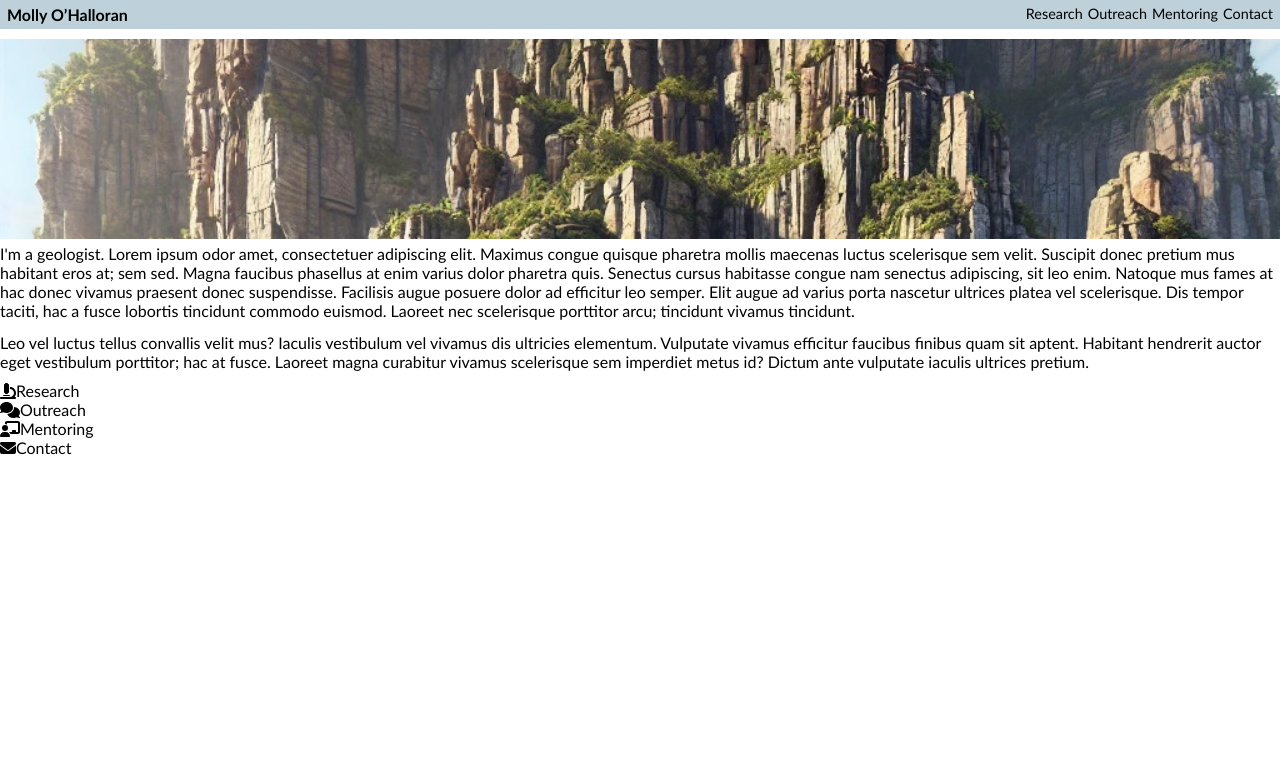
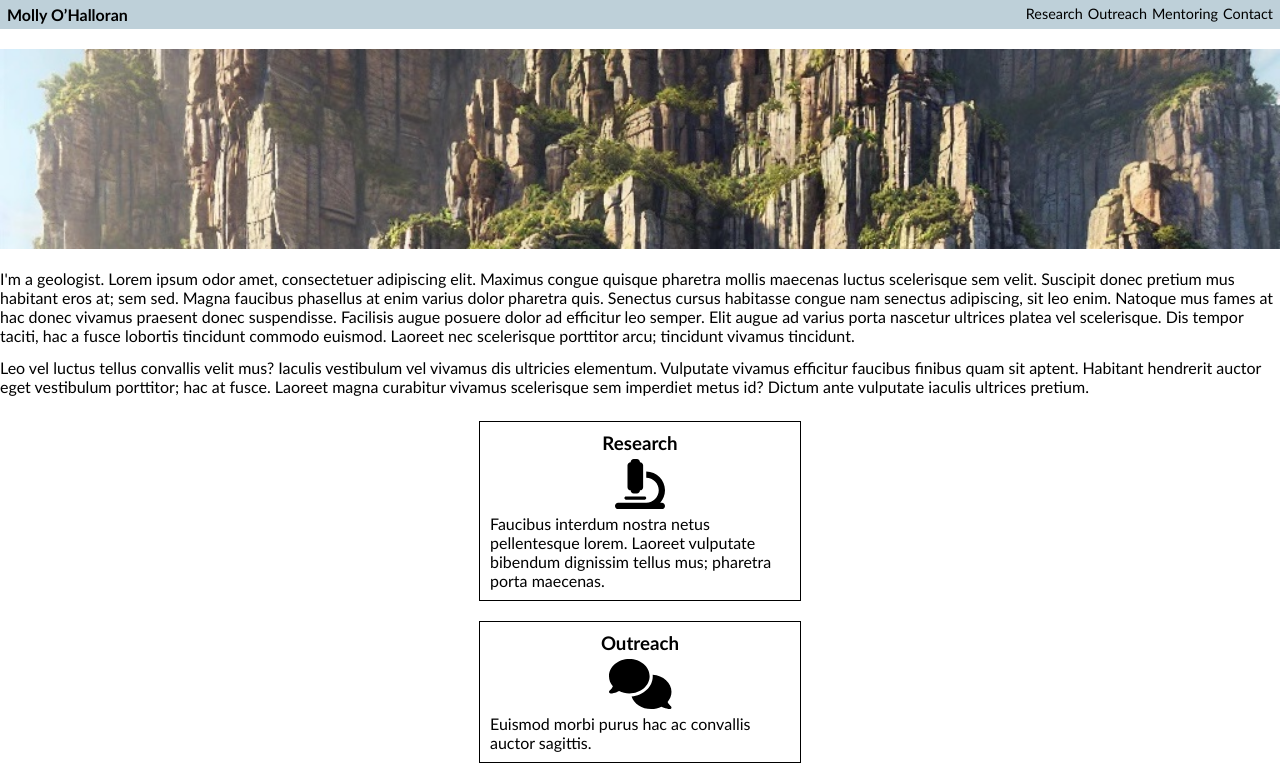
Before and after one commit to mohalloran00/mohalloran00.github.io, a React (Vite) app in the folder react-vite/: page / in a window 1280 px wide. Shown: the top 781 px of the page. Built offline with nearby package versions, Linux system fonts and the light colour scheme.

Commit message:
finished BigNav for now

```diff
--- a/react-vite/src/components/LandingPage/BigNavigation/BigNavigation.css
+++ b/react-vite/src/components/LandingPage/BigNavigation/BigNavigation.css
@@ -1,3 +1,22 @@
 .big-nav {
-  margin-top: 10px;
+  margin: 25px 0;
+  display: flex;
+  flex-direction: column;
+  gap: 20px;
 }
+
+.big-navbox {
+  border: 1px solid black;
+  padding: 10px;
+  width: 300px;
+  margin: auto;
+}
+
+.bnb-title {
+  text-align: center;
+}
+
+.bnb-icon {
+  text-align: center;
+  font-size: 50px;
+}
--- a/react-vite/src/components/LandingPage/BigNavigation/NavBox.jsx
+++ b/react-vite/src/components/LandingPage/BigNavigation/NavBox.jsx
@@ -1,10 +1,17 @@
 import { FontAwesomeIcon } from '@fortawesome/react-fontawesome';
+import { useNavigate } from 'react-router-dom';
 
 export default function NavBox({ page }) {
+  const navigate = useNavigate();
+  const handleClick = () => navigate(page.URL);
+
   return (
-    <div>
-      {page.icon && <FontAwesomeIcon icon={page.icon} />}
-      {page.name}
+    <div className='big-navbox' onClick={handleClick}>
+      <h3 className='bnb-title'>{page.name}</h3>
+      <div className='bnb-icon'>
+        {page.icon && <FontAwesomeIcon icon={page.icon} />}
+      </div>
+      <div className='bnb-blurb'>{page.blurb ?? null}</div>
     </div>
   );
 }
--- a/react-vite/src/components/LandingPage/Screensavers/Screensavers.css
+++ b/react-vite/src/components/LandingPage/Screensavers/Screensavers.css
@@ -2,5 +2,5 @@
   height: 200px;
   width: 100%;
   object-fit: cover;
-  margin-bottom: 5px;
+  margin: 20px 0;
 }
--- a/react-vite/src/data/navigation.js
+++ b/react-vite/src/data/navigation.js
@@ -11,21 +11,27 @@ const navigation = [
     name: 'Research',
     URL: '/research',
     icon: faMicroscope,
+    blurb:
+      'Faucibus interdum nostra netus pellentesque lorem. Laoreet vulputate bibendum dignissim tellus mus; pharetra porta maecenas.',
   },
   {
     name: 'Outreach',
     URL: '/outreach',
     icon: faComments,
+    blurb: 'Euismod morbi purus hac ac convallis auctor sagittis.',
   },
   {
     name: 'Mentoring',
     URL: '/mentoring',
     icon: faChalkboardTeacher,
+    blurb:
+      'Dui condimentum inceptos quam hendrerit egestas sit. Curabitur quis mattis iaculis cursus phasellus suscipit taciti mauris. Sociosqu augue platea elementum ultrices cubilia semper cursus aliquet.',
   },
   {
     name: 'Contact',
     URL: '/contact',
     icon: faEnvelope,
+    blurb: 'Ante elementum lectus parturient posuere massa.',
   },
 ];
 
```
